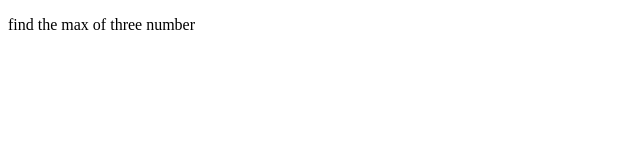
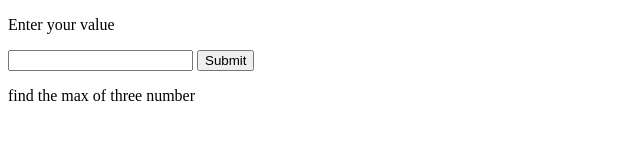
Before and after one commit to aakaashpatel/DSA, a plain HTML site: page conditional/index.html in a window 1280 px wide. Shown: the whole page, without its empty margins (0-640 px from the left). Drawn offline with Linux system fonts and the light colour scheme.

Commit message:
Learning Electricity question

```diff
--- /dev/null
+++ b/conditional/electricity.js
@@ -0,0 +1,17 @@
+const handleSubmit = () =>{
+
+  const number = Number(document.getElementById("prompt").value)
+   if(!number){
+    console.log("No number")
+   }
+  if(number >=1 && number <= 100){
+    console.log(" 5 Rupee ")
+   }else if(number >= 101 && number <= 200){
+    console.log(" 7 Rupee")
+   }else if(number >=201 && number <=300){
+    console.log("10 Rupee")
+   }else if( number >= 301){
+    console.log("12 Rupee")
+   }
+}
+handleSubmit()
--- a/conditional/index.html
+++ b/conditional/index.html
@@ -8,13 +8,14 @@
 </head>
 
 <body>
-    <!-- <p>Enter your value</p>
+    <p>Enter your value</p>
     <input type="number" id="prompt">
-    <button onclick="handleSubmit()">Submit</button> -->
+    <button onclick="handleSubmit()">Submit</button>
     <p>find the max of three number</p>
 </body>
 <!-- <script src="index.js"></script -->
-<script src="positive.js"></script>
+<!-- <script src="positive.js"></script> -->
+<script src="electricity.js"></script>
 
 
 </html>
```
